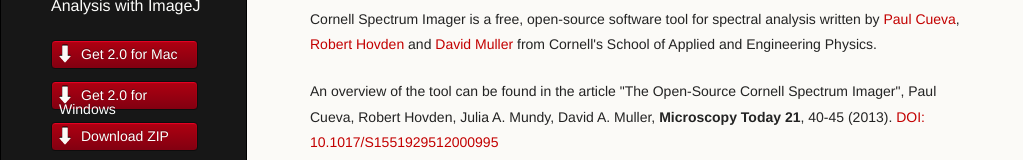
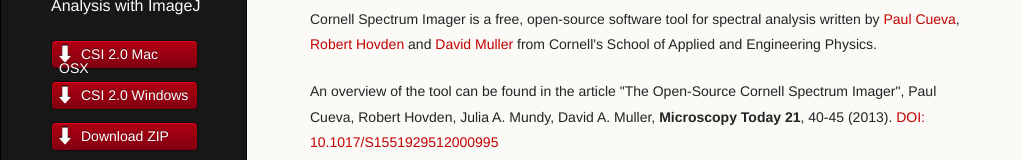
Before and after one commit to Hovden/cornell-spectrum-imager, a plain HTML site: page index.html in a window 1280 px wide. Shown: the part 278-438 px from the top of the page, without its empty margins (0-1023 px from the left). Drawn offline with Linux system fonts and the light colour scheme.

Commit message:
Update index.html

```diff
--- a/index.html
+++ b/index.html
@@ -20,8 +20,8 @@
         <p class="header">Hyperspectral Data Analysis with ImageJ</p>
 
         <ul>
-	  <li class="download"><a class="buttons" href="https://github.com/Hovden/cornell-spectrum-imager/releases/download/v2.0.0/Fiji-CSI-v2.0.0.dmg">Get 2.0 for Mac</a></li>
-	  <li class="download"><a class="buttons" href="https://github.com/Hovden/cornell-spectrum-imager/releases/download/2.0.0/Fiji-CSI-v2.0.0.zip">Get 2.0 for Windows</a></li>
+	  <li class="download"><a class="buttons" href="https://github.com/Hovden/cornell-spectrum-imager/releases/download/v2.0.0/Fiji-CSI-v2.0.0.dmg">CSI 2.0 Mac OSX</a></li>
+	  <li class="download"><a class="buttons" href="https://github.com/Hovden/cornell-spectrum-imager/releases/download/2.0.0/Fiji-CSI-v2.0.0.zip">CSI 2.0 Windows</a></li>
           <li class="download"><a class="buttons" href="https://github.com/Hovden/cornell-spectrum-imager/zipball/master">Download ZIP</a></li>
           <li><a class="buttons github" href="https://github.com/Hovden/cornell-spectrum-imager">View On GitHub</a></li>
         </ul>
```
